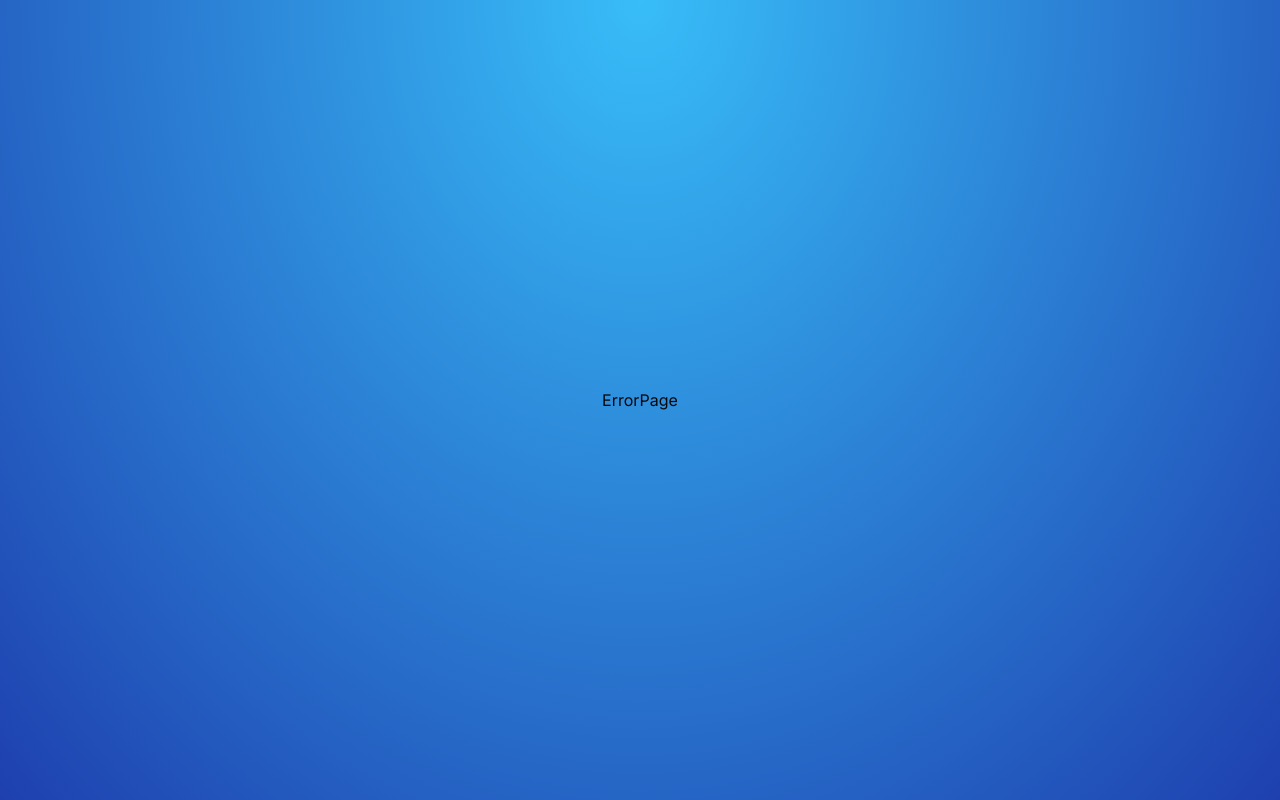
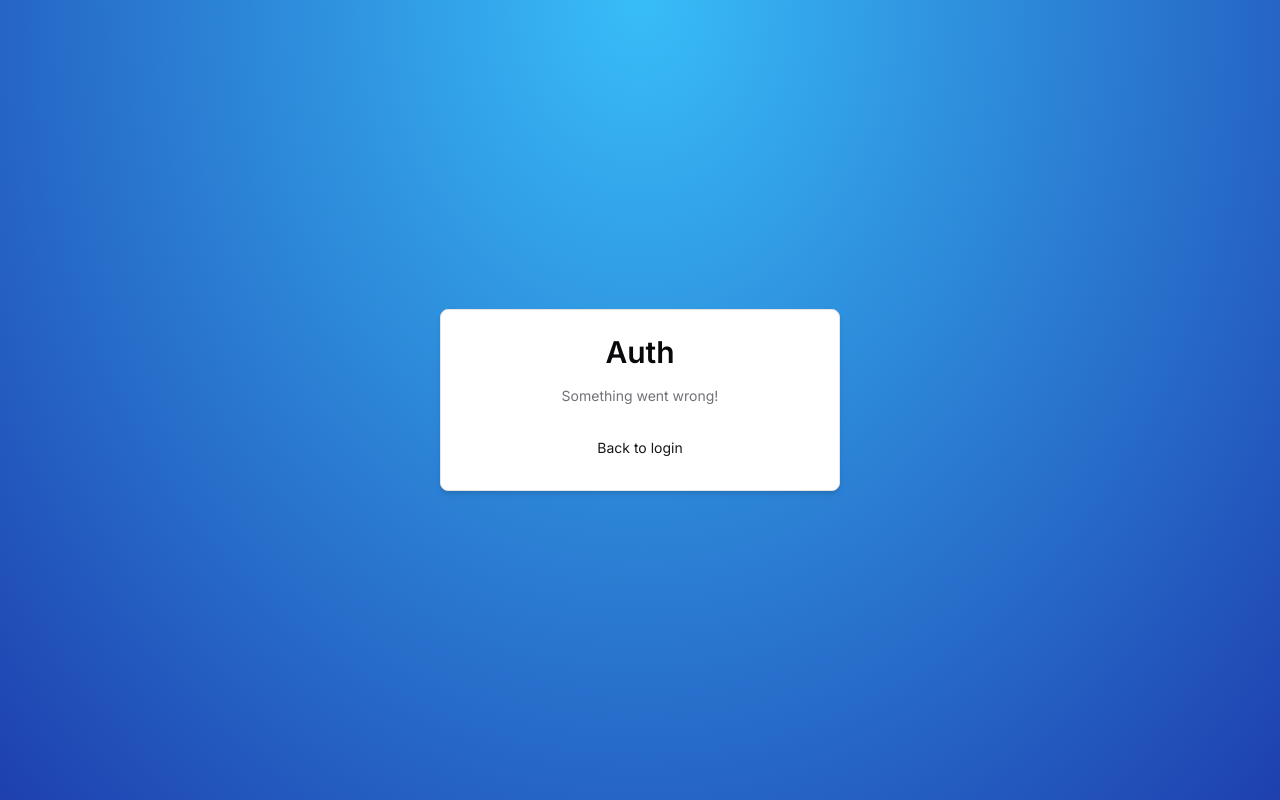
Before and after one commit to kmfiguerrez/next-auth, a Next.js app: page /auth/error in a window 1280 px wide. Built offline with nearby package versions, Linux system fonts and the light colour scheme.

Commit message:
Create errorcard comp.
- Added /auth/error entry in the authRoutes in
  route.ts file.

```diff
--- a/src/app/auth/error/page.tsx
+++ b/src/app/auth/error/page.tsx
@@ -1,8 +1,8 @@
-import React from 'react'
+import ErrorCard from '@/components/auth/error-card'
 
 const ErrorPage = () => {
   return (
-    <div>ErrorPage</div>
+    <ErrorCard />
   )
 }
 
--- /dev/null
+++ b/src/components/auth/error-card.tsx
@@ -0,0 +1,25 @@
+import Header from './header'
+import BackButton from './back-button'
+import {
+  Card,
+  CardFooter,
+  CardHeader
+} from "@/components/ui/card"
+
+const ErrorCard = () => {
+  return (
+    <Card className='w-[400px] shadow-md'>
+      <CardHeader>
+        <Header label='Something went wrong!' />
+      </CardHeader>
+      <CardFooter>
+        <BackButton
+          label='Back to login'
+          href='/auth/login'
+        />
+      </CardFooter>
+    </Card>
+  )
+}
+
+export default ErrorCard
--- a/src/routes.ts
+++ b/src/routes.ts
@@ -14,7 +14,8 @@
  */
 export const authRoutes: string[] = [
     "/auth/login",
-    "/auth/register"
+    "/auth/register",
+    "/auth/error"
 ]
 
 /**
```
